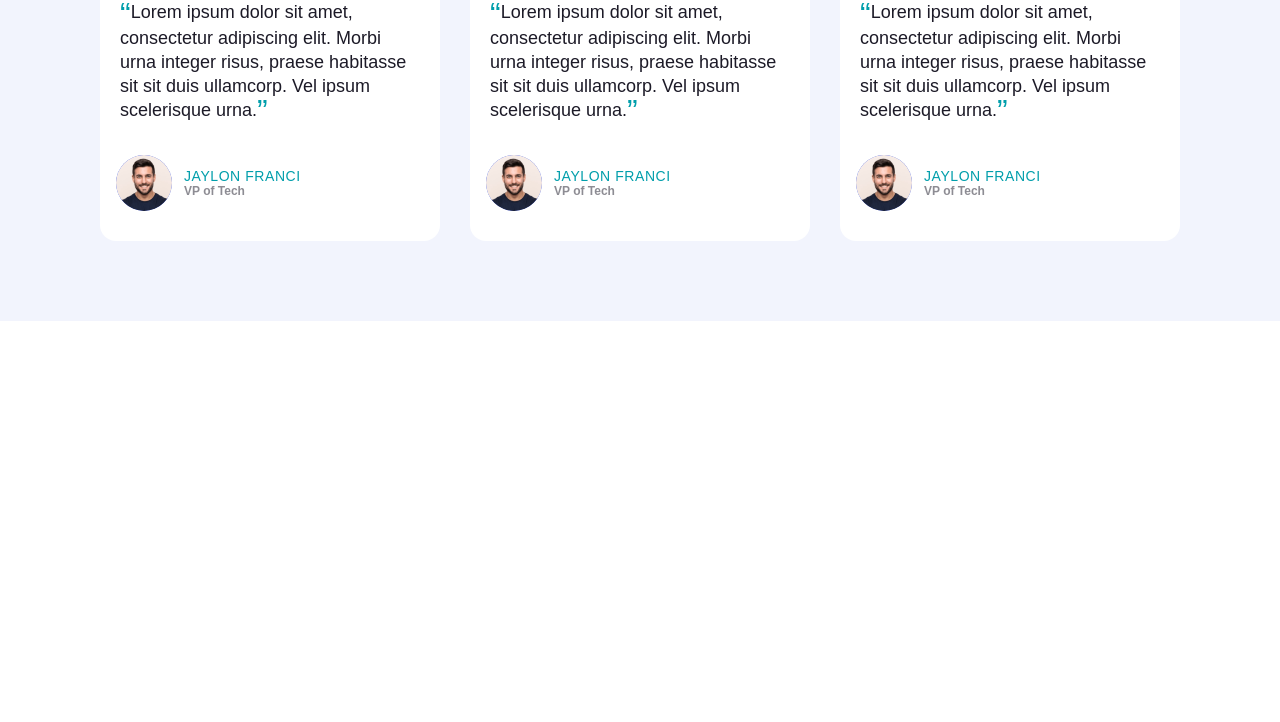
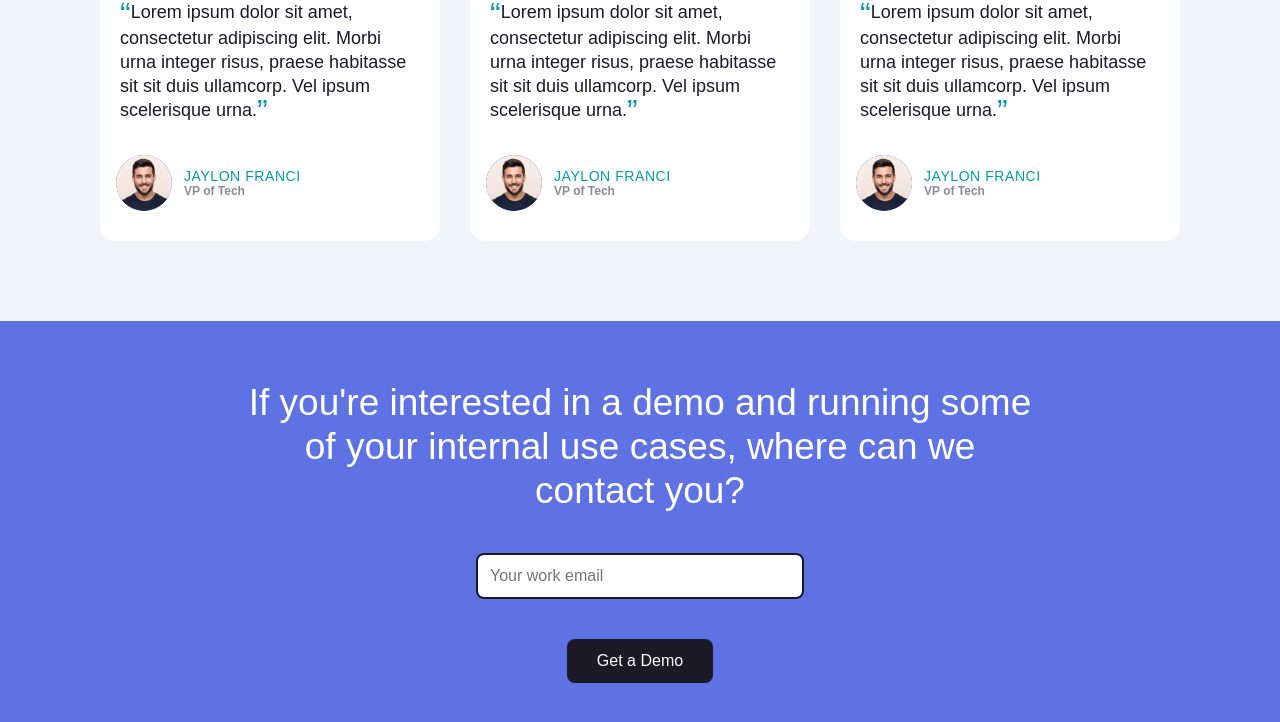
Before and after one commit to pmatatias/qrunner-landing, a Gatsby site: page / in a window 1280 px wide. Shown: the part 7284-8006 px from the top of the page. Before the commit the page ends 7605 px from the top, so only its background shows below. Built offline with nearby package versions, Linux system fonts and the light colour scheme; Gatsby itself is replaced by a stand-in of ours.

Commit message:
req demo layout

```diff
--- a/src/components/sections/feature/styles.module.scss
+++ b/src/components/sections/feature/styles.module.scss
@@ -114,15 +114,6 @@
   }
 }
 
-.logoImage {
-  max-width: 140px;
-  max-height: 140px;
-  @media (max-width: 658px) {
-    max-width: 100px;
-    max-height: 100px;
-  }
-}
-
 .utlizing {
   background-color: $qr-soft-purple;
   margin: max(50px, 4vw) 0;
--- /dev/null
+++ b/src/components/sections/requestdemo/index.tsx
@@ -0,0 +1,27 @@
+import React from "react";
+import * as styles from "./styles.module.scss";
+import BaseButton from "../../basebutton";
+import Container from "../../container";
+
+const RequestDemo = () => {
+  return (
+    <div className={styles.base}>
+      <Container>
+        <div className={styles.inBase}>
+          <h3 className={styles.title}>
+            If you're interested in a demo and running some of your internal use
+            cases, where can we contact you?
+          </h3>
+          <div className={styles.email}>
+            <input placeholder="Your work email"/>
+          </div>
+          <div className={styles.btn}>
+            <BaseButton label="Get a Demo" isSecondary={true} />
+          </div>
+        </div>
+      </Container>
+    </div>
+  );
+};
+
+export default RequestDemo;
--- /dev/null
+++ b/src/components/sections/requestdemo/styles.module.scss
@@ -0,0 +1,43 @@
+@import "../../../sass/myvariable.scss";
+.base {
+  background-color: $qr-blue;
+  padding: 60px 0;
+  @media (max-width: 658px) {
+    padding: 20px 0;
+  }
+}
+
+.inBase {
+  display: flex;
+  flex-direction: column;
+  gap: 40px;
+}
+
+.title {
+  text-align: center;
+  max-width: 800px;
+  color: #fff;
+  line-height: 44px;
+  margin: 0 auto 0px;
+  font-weight: 500;
+  font-size: 37px;
+}
+.email {
+  text-align: center;
+  input {
+    padding: 12px 12px;
+    min-width: 300px;
+
+    border-radius: 8px;
+    border: solid 2px #1c1a27;
+    transition:  $qr-soft-purple 0.3s ease;
+
+    &:focus {
+      border-color: $qr-soft-purple;
+    }
+  }
+}
+
+.btn {
+  text-align: center;
+}
--- a/src/pages/index.tsx
+++ b/src/pages/index.tsx
@@ -10,6 +10,7 @@ import Concept from "../components/sections/concept";
 import Pricing from "../components/sections/price";
 import Reason from "../components/sections/reason";
 import Testimoni from "../components/sections/testimoni";
+import RequestDemo from "../components/sections/requestdemo";
 
 const IndexPage: React.FC<PageProps> = () => {
   return (
@@ -21,6 +22,7 @@ const IndexPage: React.FC<PageProps> = () => {
       <Pricing />
       <Reason />
       <Testimoni />
+      <RequestDemo />
       <Container></Container>
     </>
   );
```
